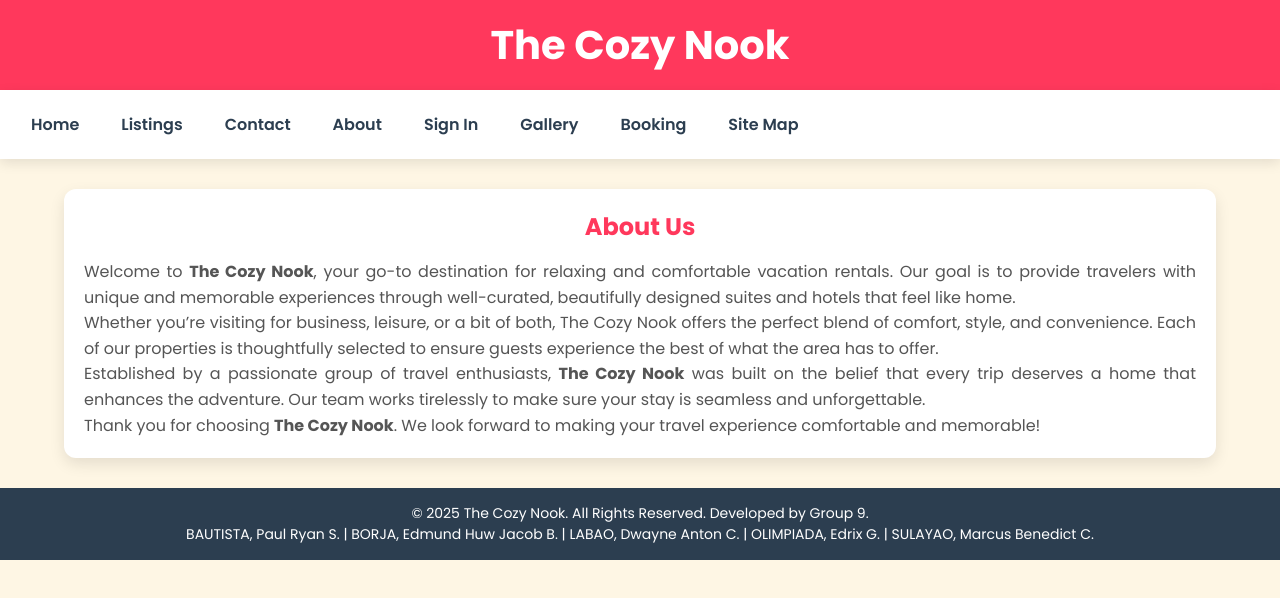
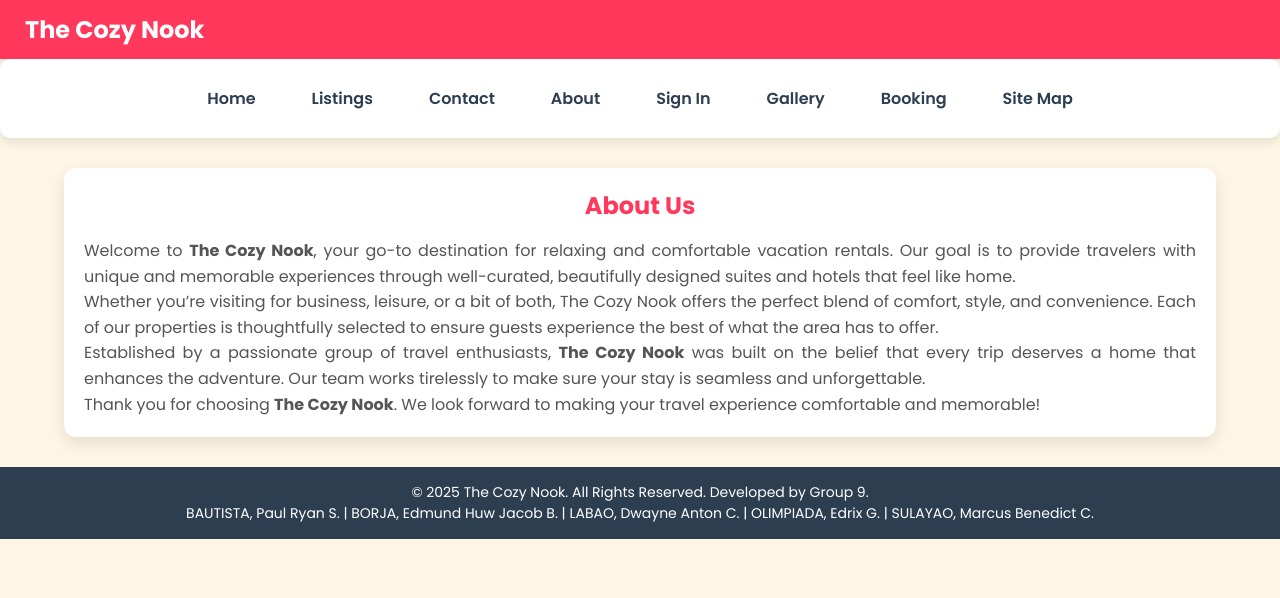
Before and after one commit to myWeb06/The-Cozy-Nook, a plain HTML site: page About.html in a window 1280 px wide. Drawn offline with Linux system fonts and the light colour scheme.

Commit message:
Update About.html

```diff
--- a/About.html
+++ b/About.html
@@ -27,38 +27,38 @@
       header {
         background-color: #ff385c;
         color: white;
-        padding: 15px;
-        text-align: center;
+        padding: 12px 25px;
+        text-align: left;
         font-size: 20px;
         font-weight: bold;
         box-shadow: 0 2px 10px rgba(0, 0, 0, 0.1);
       }
-
+      header h1 {
+        margin: 0;
+        font-size: 24px;
+      }
       nav {
         display: flex;
-        overflow-x: auto;
-        white-space: nowrap;
+        justify-content: center;
         background: white;
-        padding: 10px;
+        padding: 15px;
+        border-radius: 10px;
         box-shadow: 0 4px 12px rgba(0, 0, 0, 0.1);
       }
-
       nav a {
         color: #2c3e50;
         text-decoration: none;
         font-weight: 600;
-        padding: 12px 16px;
-        margin: 0 5px;
+        padding: 12px 18px;
+        margin: 0 10px;
         border-radius: 8px;
         transition: all 0.3s;
-        flex-shrink: 0;
       }
-
       nav a:hover {
         background: #ff385c;
         color: white;
+        transform: translateY(-3px);
       }
-
       .about-section {
         max-width: 90%;
         margin: 30px auto;
```
